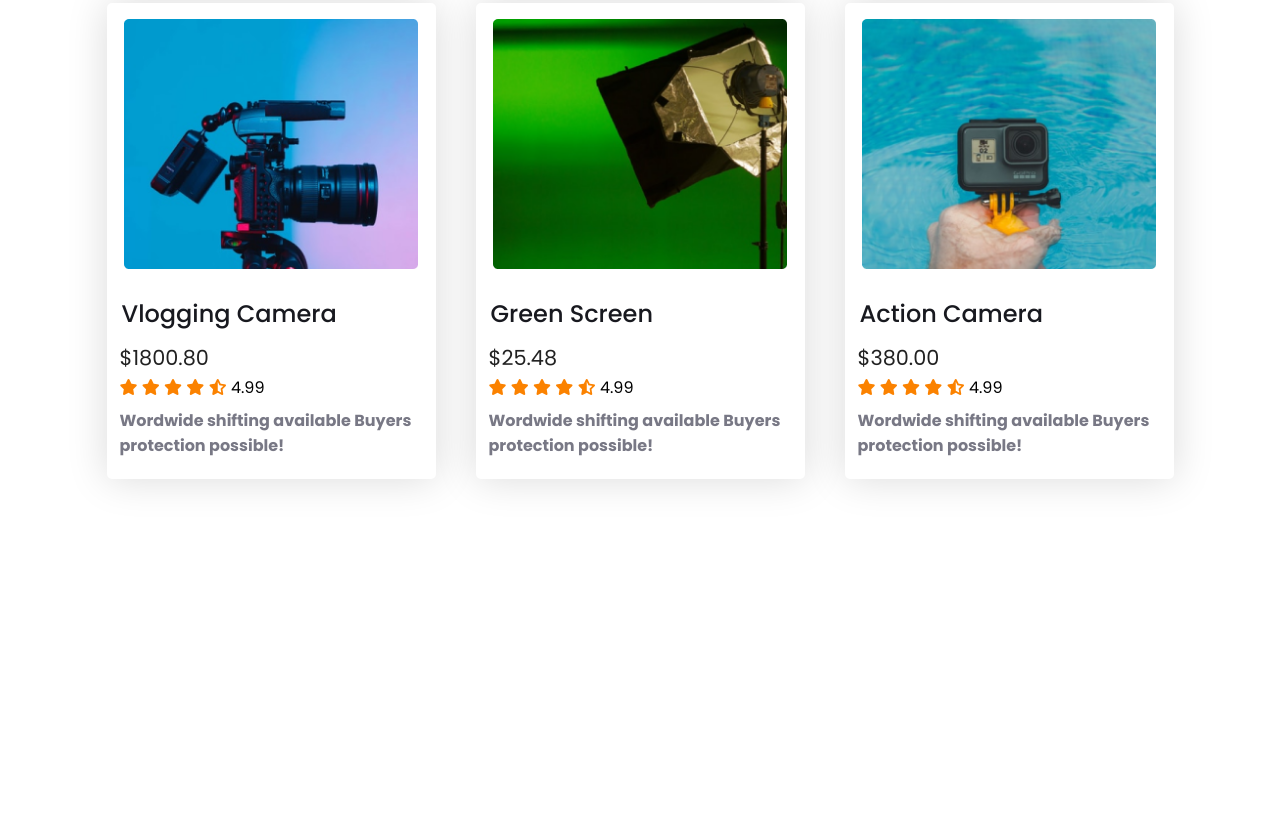
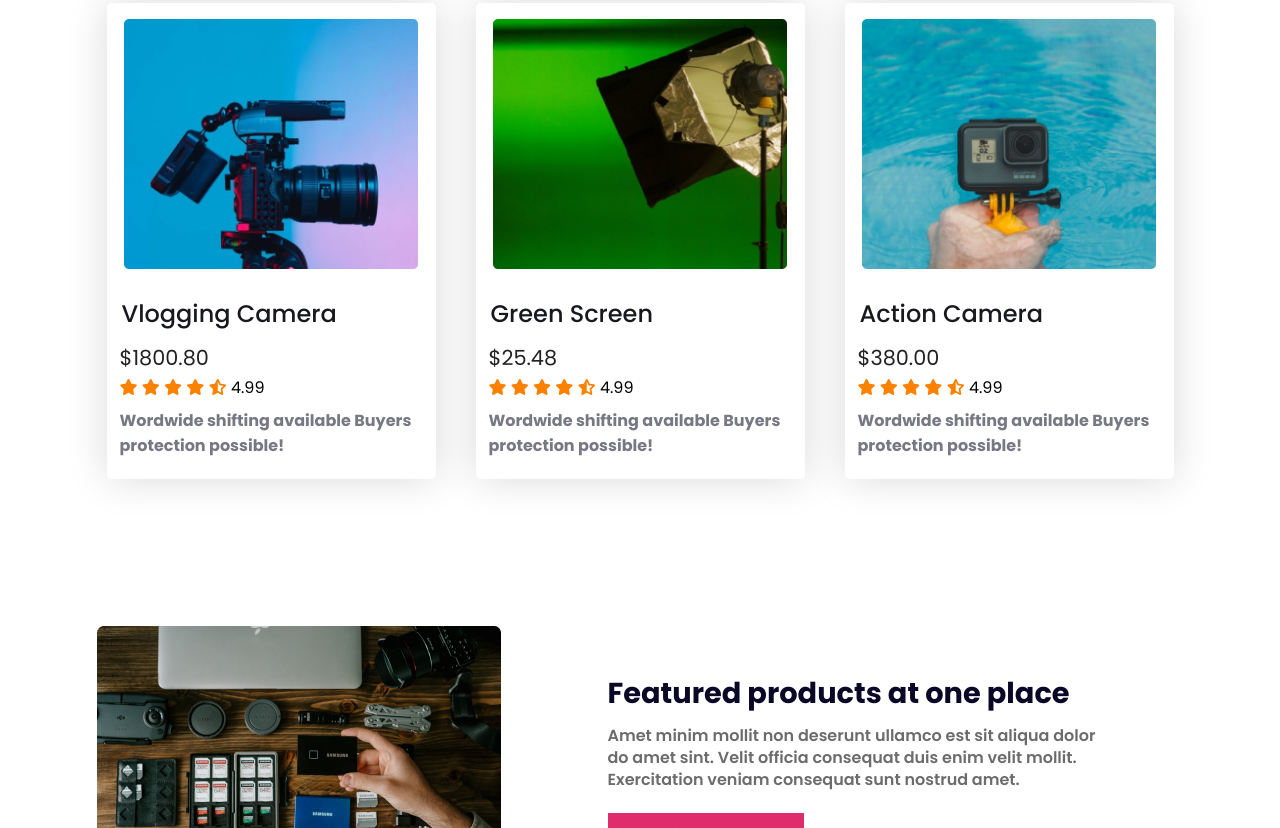
Before and after one commit to hasan-muhid/influenser-gear, a plain HTML site: page index.html in a window 1280 px wide. Shown: the part 1972-2800 px from the top of the page. Before the commit the page ends 2511 px from the top, so only its background shows below. Drawn offline with Linux system fonts and the light colour scheme.

Commit message:
another section done

```diff
--- a/index.html
+++ b/index.html
@@ -206,7 +206,23 @@
             </div>
 
          </section>
-    </main>
+
+         <!-- Featured products scetion desgin -->
+          <section id="feature-product">
+            <div class="feature-left">
+                <img src="images/gear.png" alt="gear">
+            </div>
+            <div class="feature-right">
+                <h1 class="features-title">Featured products at one place</h1>
+                <p class="features-para">
+                    Amet minim mollit non deserunt ullamco est sit aliqua dolor do amet sint. Velit officia consequat duis enim velit mollit. Exercitation veniam consequat sunt nostrud amet.
+                </p>
+                <div class="features-btn"><button>Join now <i class="fa-solid fa-arrow-right"></i></button></div>
+            </div>
+
+          </section>
+
+        </main>
     <footer>
 
     </footer>
--- a/style/style.css
+++ b/style/style.css
@@ -87,7 +87,7 @@ line-height: 3.5rem;
     margin-bottom: 20px;
 
 }
-.banner-btn button{
+.banner-btn, .features-btn button{
     width: 196px;
     height: 44px;
     border-radius: 41px;
@@ -198,3 +198,44 @@ line-height: 3.5rem;
 
 
 }
+/* feature-product area desgin */
+#feature-product{
+    width: 1200px;
+    margin: 0 auto;
+    display: flex;
+    align-items: center;
+    height: 450px;
+    gap: 50px;
+
+}
+.feature-left{
+    width: 45%;
+    text-align: center;
+
+}
+.feature-left img{
+    width: 404px;
+    height: 270px;
+}
+.feature-right{
+    width: 55%;
+}
+.features-title{
+    font-size: 1.8rem;
+    color: var(--fotter);
+    font-weight: 700;
+    margin-bottom: 10px;
+}
+.features-para{
+    width: 501px;
+    height: 88px;
+    font-size: 1rem;
+    font-weight: 600;
+    color:  rgb(108, 108, 108);
+    line-height: 1.4rem;
+}
+.features-btn button{
+    border-radius: 0;
+    padding-top: 10px;
+    padding-bottom: 10px;
+}
```
